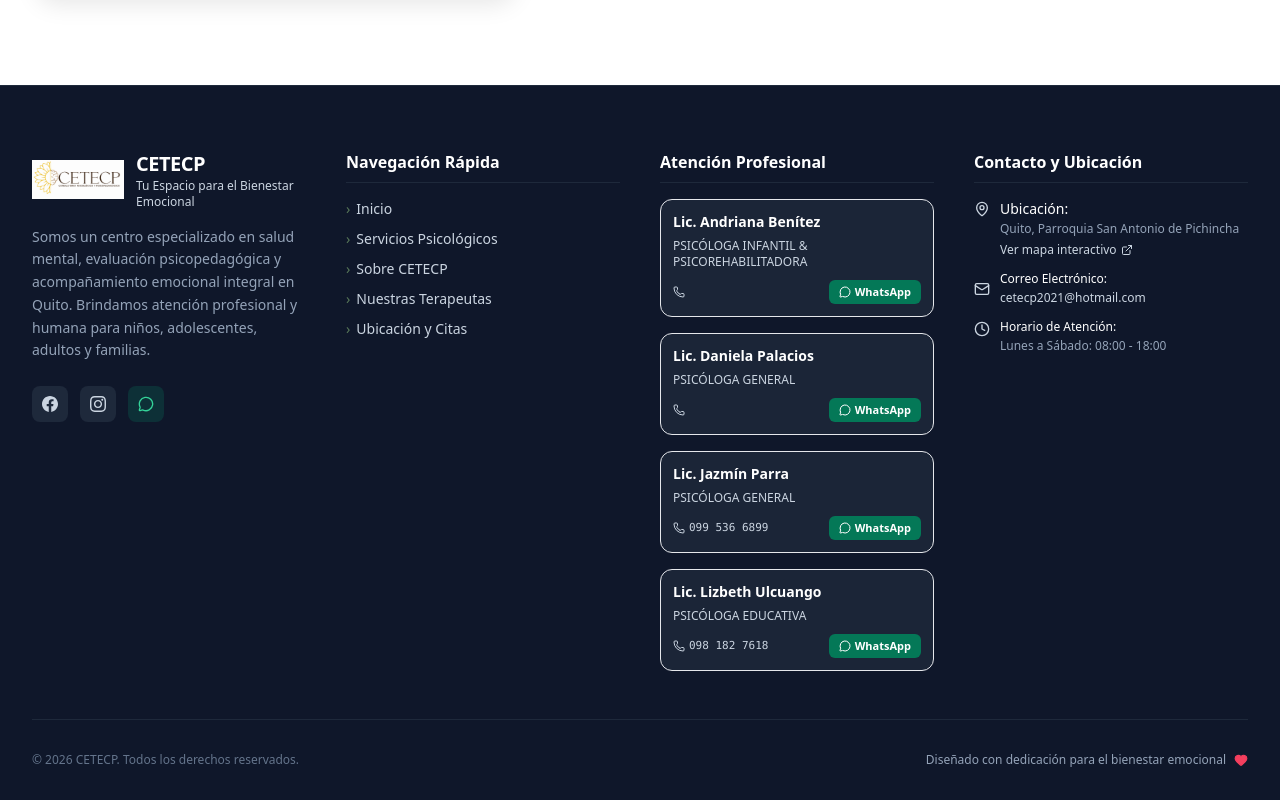
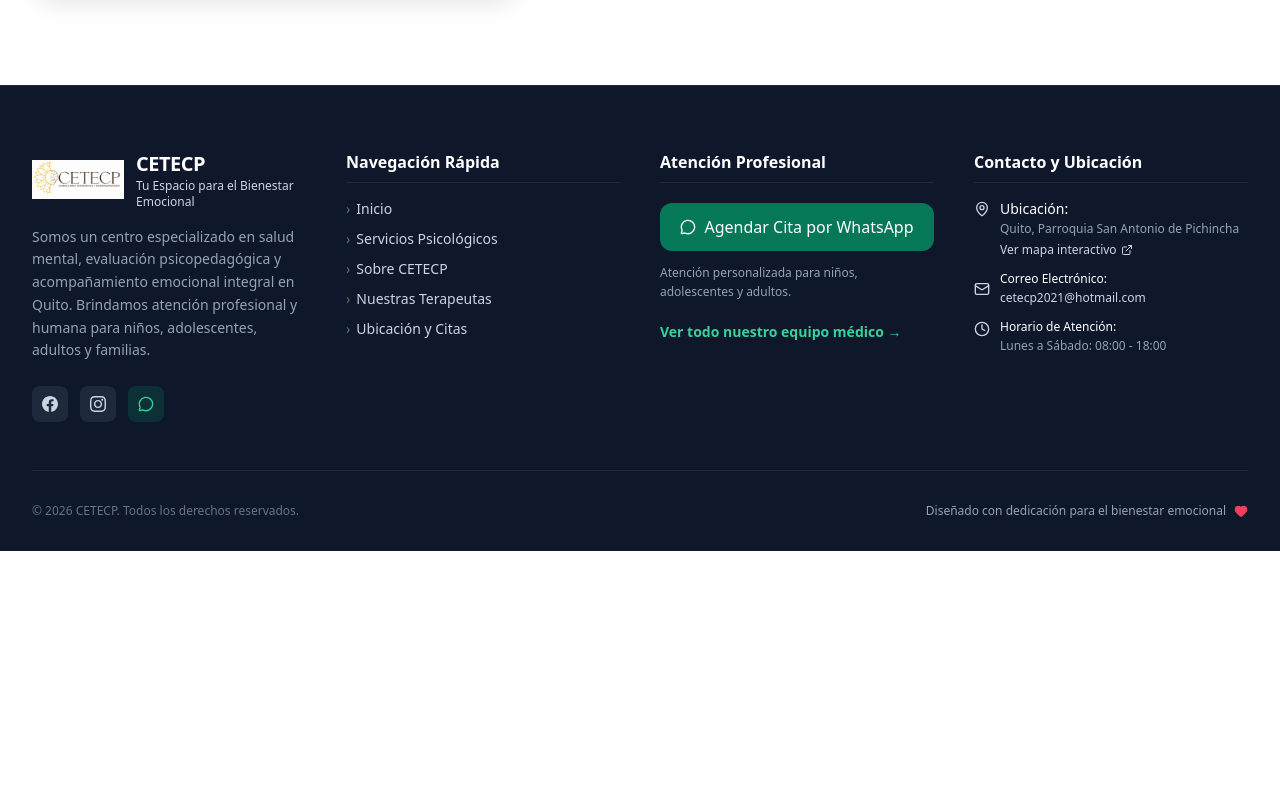
Before and after one commit to carlosulcuango/Cetecp, a React (Vite) app: page / in a window 1280 px wide. Shown: the part 5072-5872 px from the top of the page. After the commit the page ends 5623 px from the top, so only its background shows below. Built offline with nearby package versions, Linux system fonts and the light colour scheme.

Commit message:
Rediseño UX del Footer: reemplazo de lista por CTA directo y enlace a equipo

```diff
--- a/src/components/Footer.tsx
+++ b/src/components/Footer.tsx
@@ -2,7 +2,6 @@ import React from 'react';
 import {
   MapPin,
   Mail,
-  Phone,
   MessageCircle,
   Clock,
   Heart,
@@ -154,35 +153,35 @@ export const Footer: React.FC = () => {
             <h3 className="text-white text-base font-semibold border-b border-slateCustom-800 pb-2">
               Atención Profesional
             </h3>
-            <div className="space-y-4 text-xs">
-              {THERAPISTS.map((therapist) => (
-                <div
-                  key={therapist.id}
-                  className="p-3 bg-slateCustom-800/80 rounded-xl border border-slateCustom-700/60 space-y-1.5 hover:border-sage-500/50 transition-colors"
+            <div className="space-y-3 pt-1">
+              <a
+                href="https://wa.me/593981827618?text=Hola,%20deseo%20solicitar%20una%20consulta"
+                target="_blank"
+                rel="noopener noreferrer"
+                className="w-full inline-flex items-center justify-center gap-2 bg-emerald-700 hover:bg-emerald-800 text-white font-medium py-3 px-4 rounded-xl shadow-sm transition-all duration-200"
+              >
+                <MessageCircle className="w-4 h-4" />
+                <span>Agendar Cita por WhatsApp</span>
+              </a>
+
+              <p className="text-xs text-slate-400 leading-relaxed">
+                Atención personalizada para niños, adolescentes y adultos.
+              </p>
+
+              <div>
+                <a
+                  href="/#equipo"
+                  onClick={(e) => {
+                    if (window.location.pathname === '/') {
+                      e.preventDefault();
+                      handleNavClick('#equipo');
+                    }
+                  }}
+                  className="inline-flex items-center gap-1.5 text-sm font-semibold text-emerald-400 hover:text-emerald-300 transition-colors mt-2"
                 >
-                  <span className="font-semibold text-sm text-white block">
-                    {therapist.name}
-                  </span>
-                  <span className="text-sage-400 block font-medium">
-                    {therapist.title}
-                  </span>
-                  <div className="pt-1 flex items-center justify-between">
-                    <span className="text-slate-300 flex items-center gap-1 font-mono text-[11px]">
-                      <Phone className="w-3 h-3 text-sage-400" />
-                      {therapist.phone}
-                    </span>
-                    <a
-                      href={therapist.whatsappUrl}
-                      target="_blank"
-                      rel="noopener noreferrer"
-                      className="inline-flex items-center gap-1 bg-emerald-700 hover:bg-emerald-800 text-white px-2.5 py-1 rounded-md text-[11px] font-semibold transition-colors"
-                    >
-                      <MessageCircle className="w-3 h-3" />
-                      <span>WhatsApp</span>
-                    </a>
-                  </div>
-                </div>
-              ))}
+                  <span>Ver todo nuestro equipo médico &rarr;</span>
+                </a>
+              </div>
             </div>
           </div>
 
```
